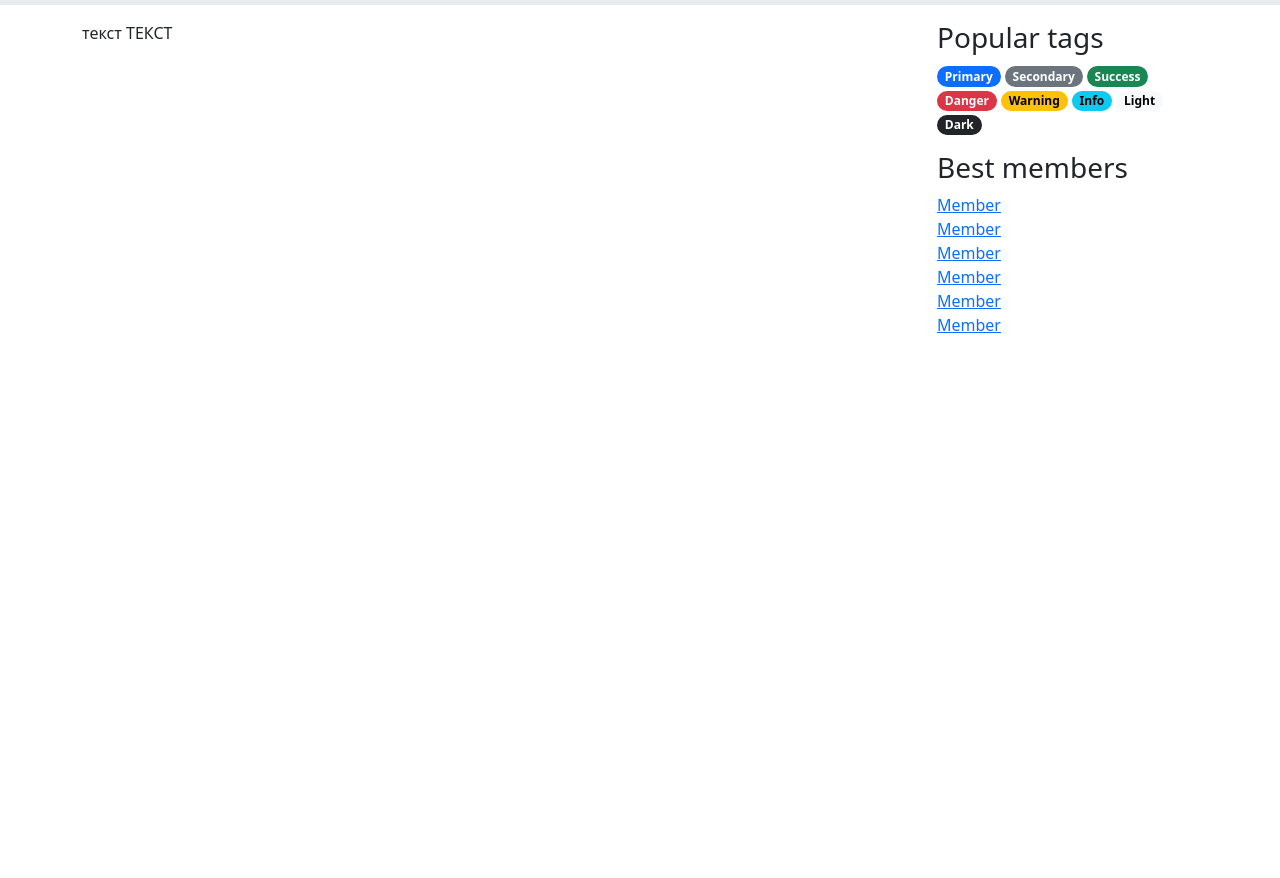
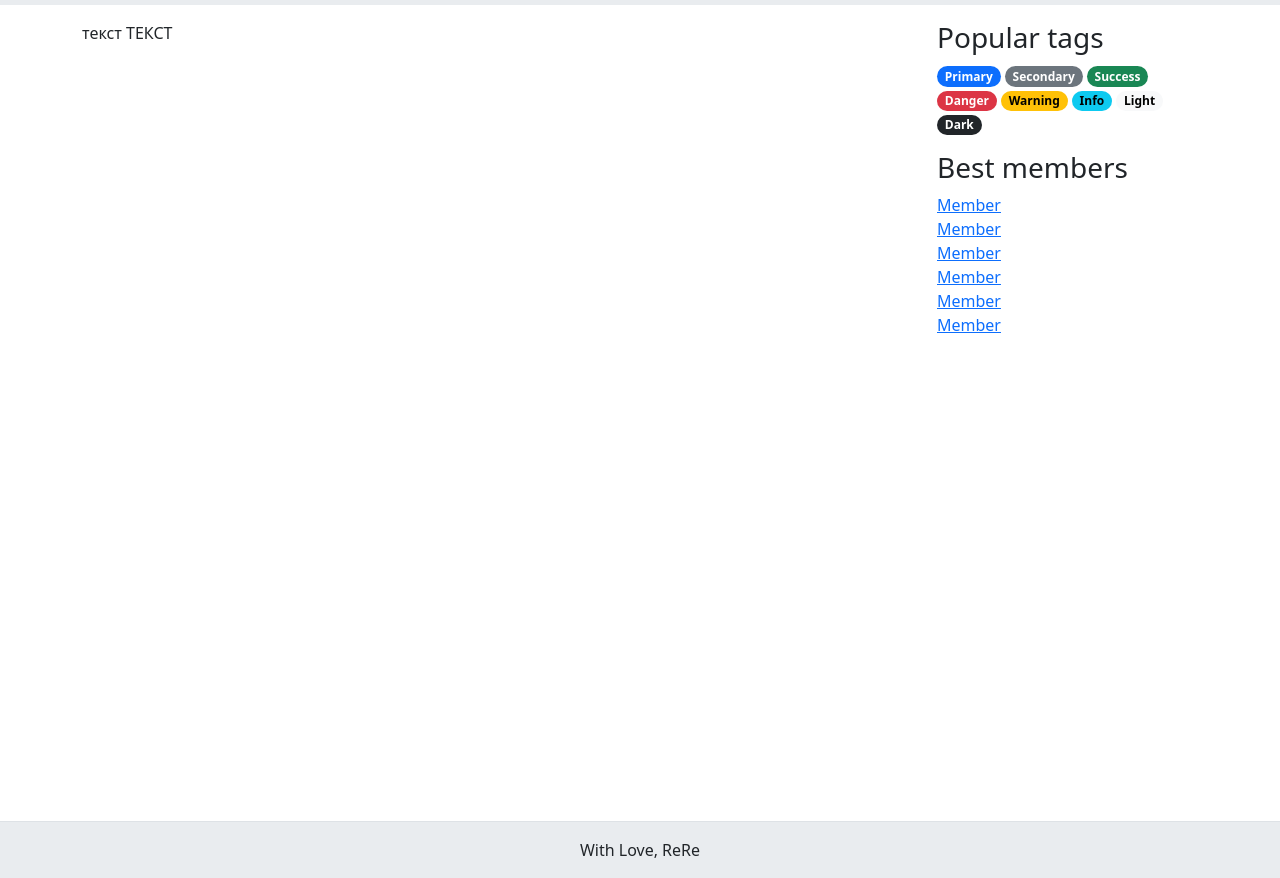
Before and after one commit to lizzybeliy0/VK_WEB_Homework, a plain HTML site: page base.html in a window 1280 px wide. Shown: the part 157-1035 px from the top of the page. Before the commit the page ends 978 px from the top, so only its background shows below. Drawn offline with Linux system fonts and the light colour scheme.

Commit message:
last commit dz1

```diff
--- a/base.html
+++ b/base.html
@@ -83,6 +83,10 @@
 
     </main>
 
+    <footer class="py-3 border-top bg-body-secondary w-100">
+        <div class="text-center">With Love, ReRe</div>
+    </footer>
+
     <script src="static/js/bootstrap.bundle.js"></script>
 </body>
 
```
Also changed, not shown: question.html (+1 -1 lines).
